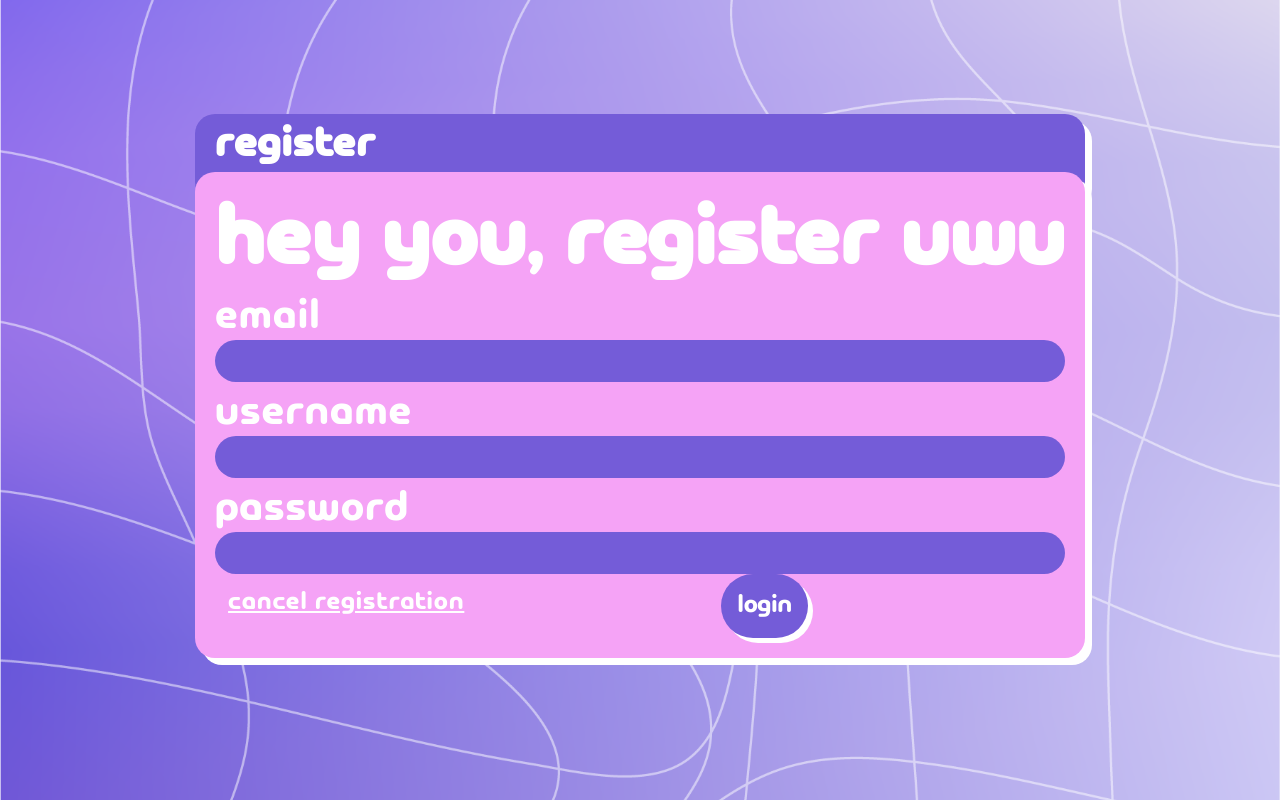
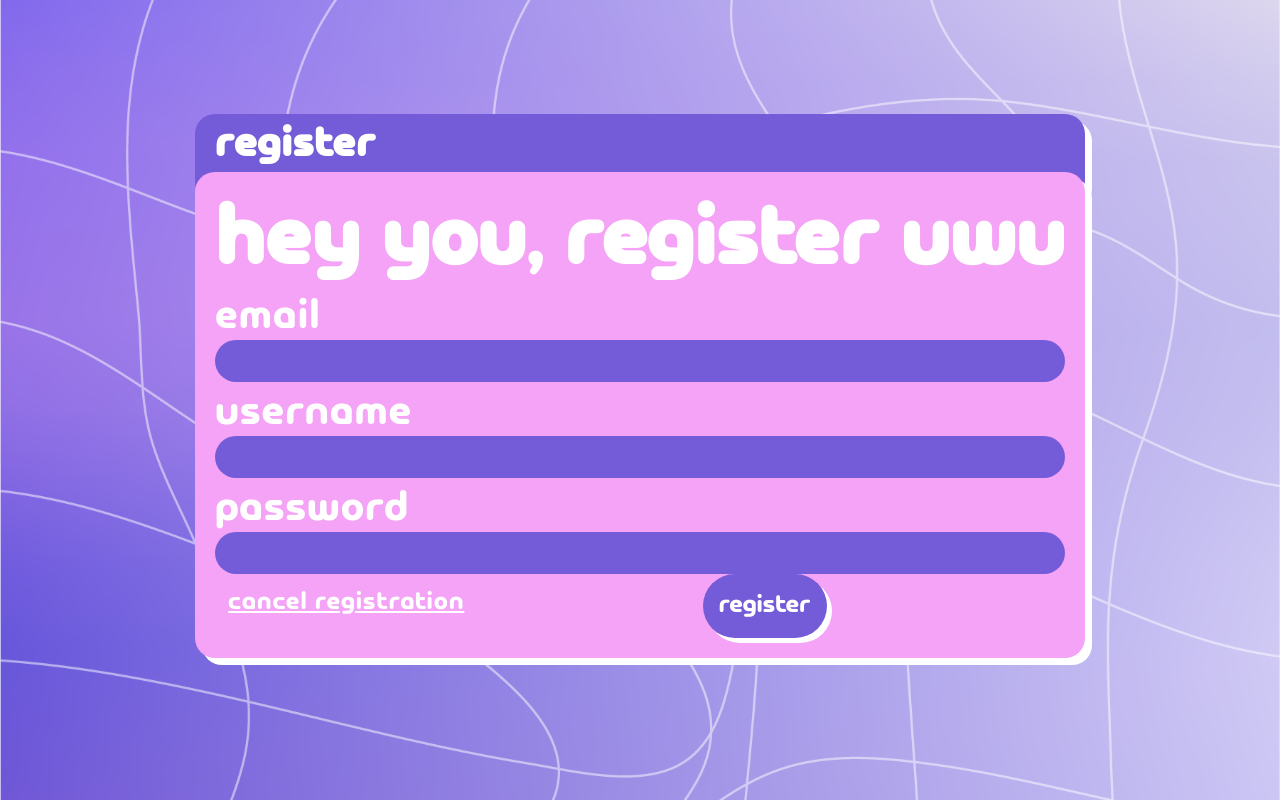
Before and after one commit to th-mayer/rock-paper-scissors, a Vue app in the folder frontend/: page /account/register in a window 1280 px wide. Built offline with nearby package versions, Linux system fonts and the light colour scheme; no server answers.

Commit message:
finish merging master

```diff
--- a/frontend/src/components/HomeAccount.vue
+++ b/frontend/src/components/HomeAccount.vue
@@ -12,7 +12,7 @@ console.log({ user });
     <Card title="Your Homepage" class="Homecard">
         <h1>Hello, {{user.username}}!</h1>
         <p>It is the perfect time for a thrilling match today!</p>
-            <router-link to="/edituser" class="link">Manage Account and Items</router-link>
+        <router-link :to="`/edit/${user.id}`">Manage Account and Items</router-link>
         <div class="flex-row">
             <button @click="authStore.logout()">Logout</button>
             <button @click="">Find Match</button>
--- a/frontend/src/views/Home.vue
+++ b/frontend/src/views/Home.vue
@@ -1,6 +1,8 @@
 <script setup lang="ts">
 import { storeToRefs } from 'pinia';
 import { useAuthStore } from '../stores/auth.store';
+import HomeAccount from '../components/HomeAccount.vue';
+import Card from '../components/Card.vue';
 
 const authStore = useAuthStore();
 const { user } = storeToRefs(authStore);
@@ -11,9 +13,8 @@ const { user } = storeToRefs(authStore);
         <div class="flex-row">
             <HomeAccount></HomeAccount>
             <Card title="Leaderboard" class="Homecard">
-                <p><router-link :to="`/edit/${user.id}`">Manage Account and Items</router-link></p>
-                <button @click="authStore.logout()" class="btn btn-link">Logout</button>
-        </Card>
+                <p></p>
+            </Card>
         </div>
     </div>
 </template>
--- a/frontend/src/views/account/Register.vue
+++ b/frontend/src/views/account/Register.vue
@@ -60,7 +60,7 @@ async function onSubmit(values: any) {
         </div>
         <div class="form-section flex-row">
           <router-link to="login" class="cancel-link">Cancel registration</router-link>
-          <button class="login-btn" :disabled="isSubmitting">Login</button>
+          <button class="login-btn" :disabled="isSubmitting">Register</button>
         </div>
       </Form>
     </Card>
```
Also changed, not shown: 1 other file (tests, documents, lock files or other folders). Lines whose indentation alone changed are shown as unchanged.
